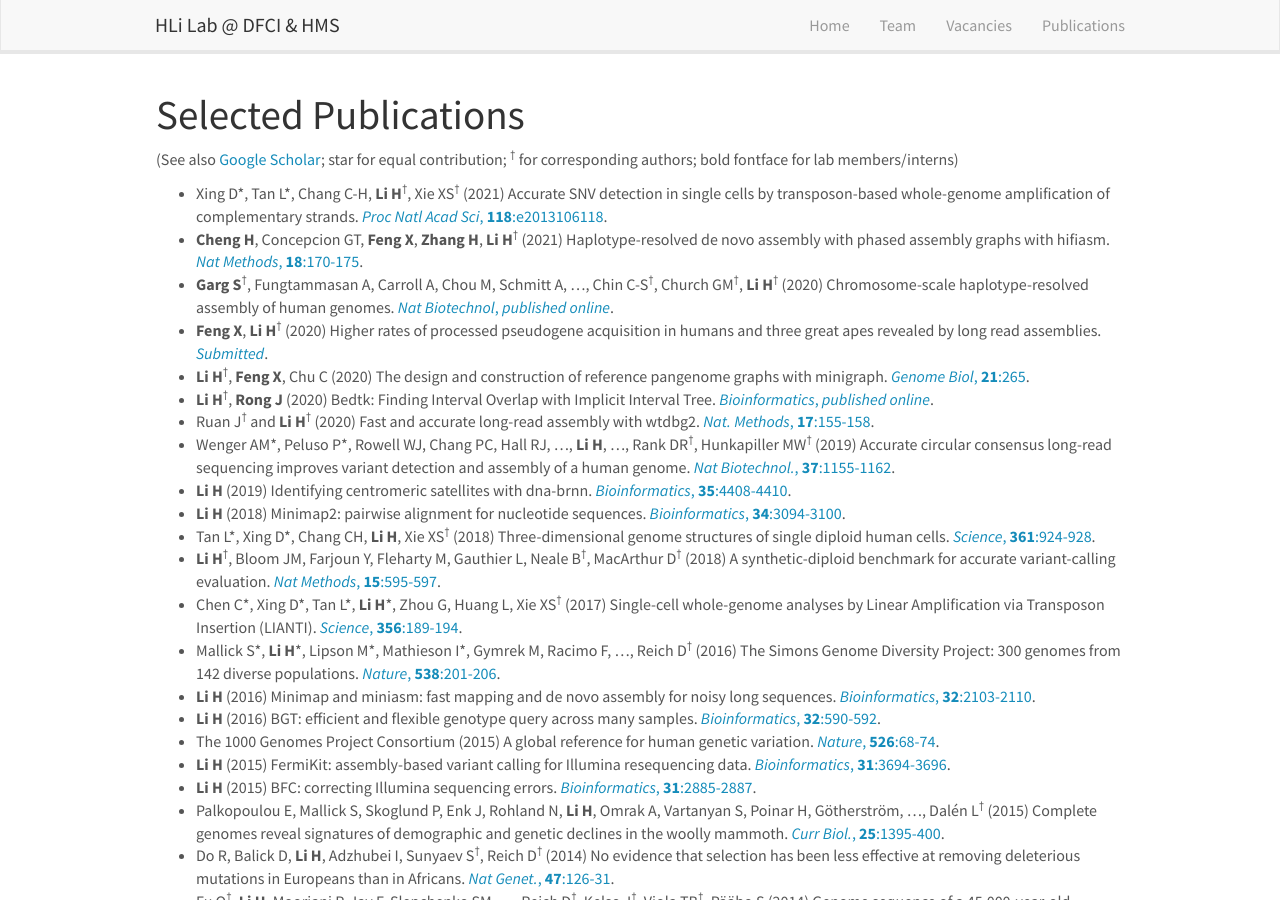
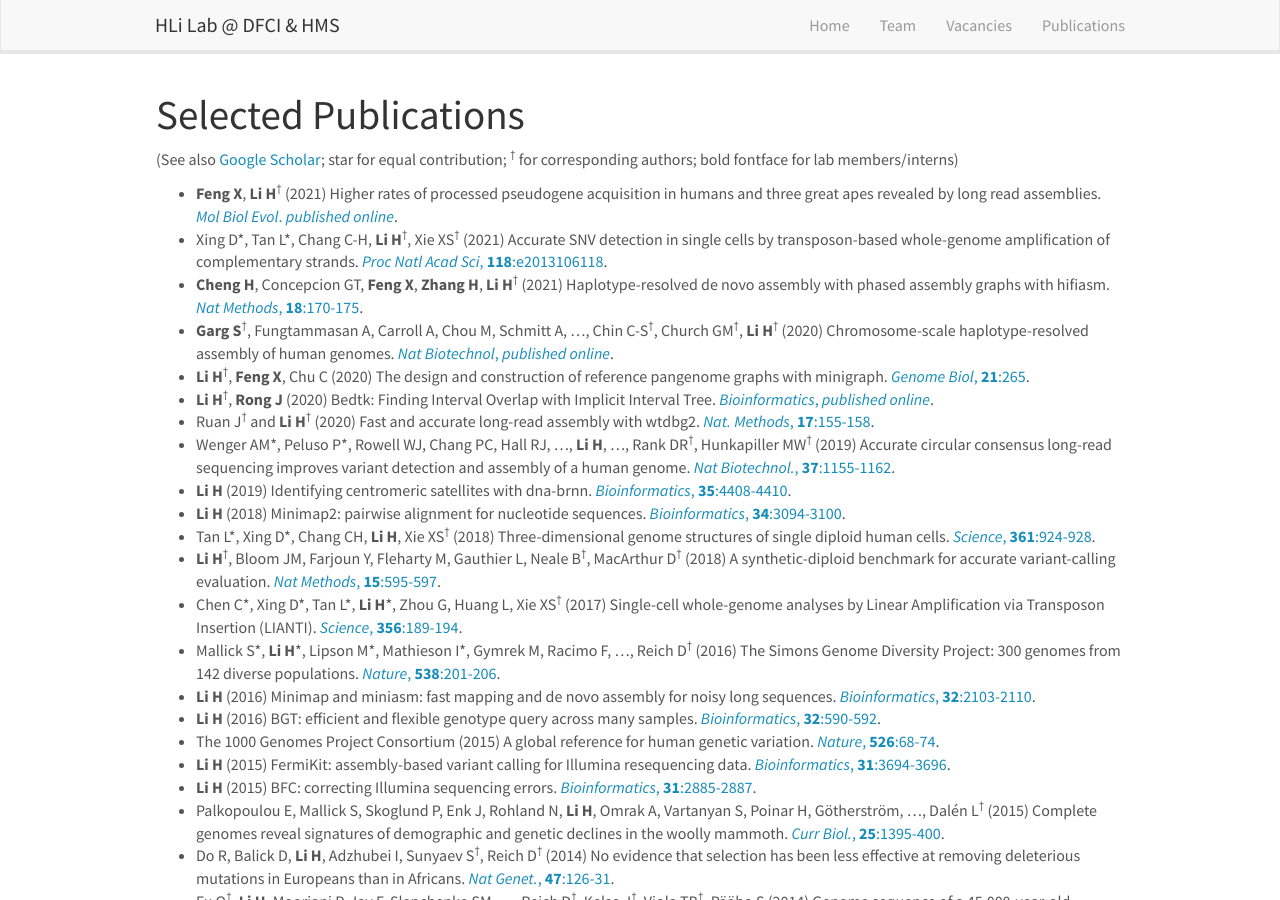
Before and after one commit to hlilab/hlilab.github.io, a Jekyll site: the page built from _pages/publications.md, in a window 1280 px wide and 900 px high. Built offline with Jekyll 4.4.1, drawn with Linux system fonts in a browser that asks for light colours; nearby versions of some CDN libraries; part of the change alters nothing that is shown.

Commit message:
updated the publication list

```diff
--- a/_data/recentpub.yml
+++ b/_data/recentpub.yml
@@ -1,3 +1,10 @@
+- title: "Higher rates of processed pseudogene acquisition in humans and three great apes revealed by long read assemblies"
+  authors: <b>Feng X</b>, <b>Li H</b><sup>&#8224;</sup>
+  year: 2021
+  url: https://academic.oup.com/mbe/advance-article/doi/10.1093/molbev/msab062/6157846
+  display: <i>Mol Biol Evol</i>. <i>published online</i>
+  type: 1
+
 - title: "Accurate SNV detection in single cells by transposon-based whole-genome amplification of complementary strands"
   authors: Xing D*, Tan L*, Chang C-H, <b>Li H</b><sup>&#8224;</sup>, Xie XS<sup>&#8224;</sup>
   year: 2021
@@ -17,13 +24,6 @@
   year: 2020
   url: https://pubmed.ncbi.nlm.nih.gov/33288905/
   display: <i>Nat Biotechnol</i>, <i>published online</i>
-  type: 1
-
-- title: "Higher rates of processed pseudogene acquisition in humans and three great apes revealed by long read assemblies"
-  authors: <b>Feng X</b>, <b>Li H</b><sup>&#8224;</sup>
-  year: 2020
-  url: https://www.biorxiv.org/content/10.1101/2020.06.07.139212v1
-  display: <i>Submitted</i>
   type: 1
 
 - title: "The design and construction of reference pangenome graphs with minigraph"
```
